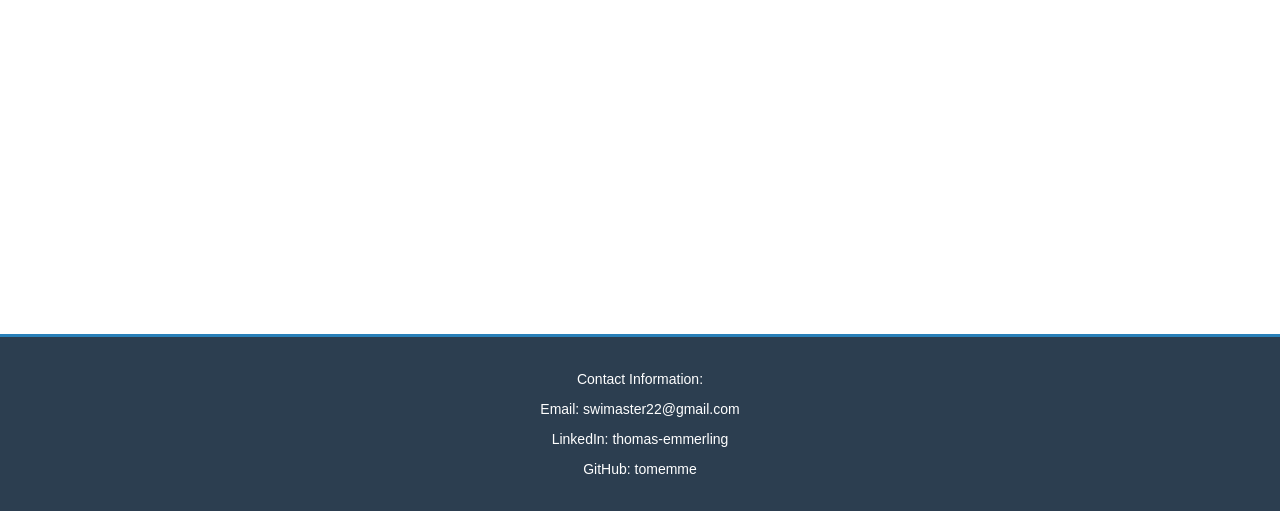
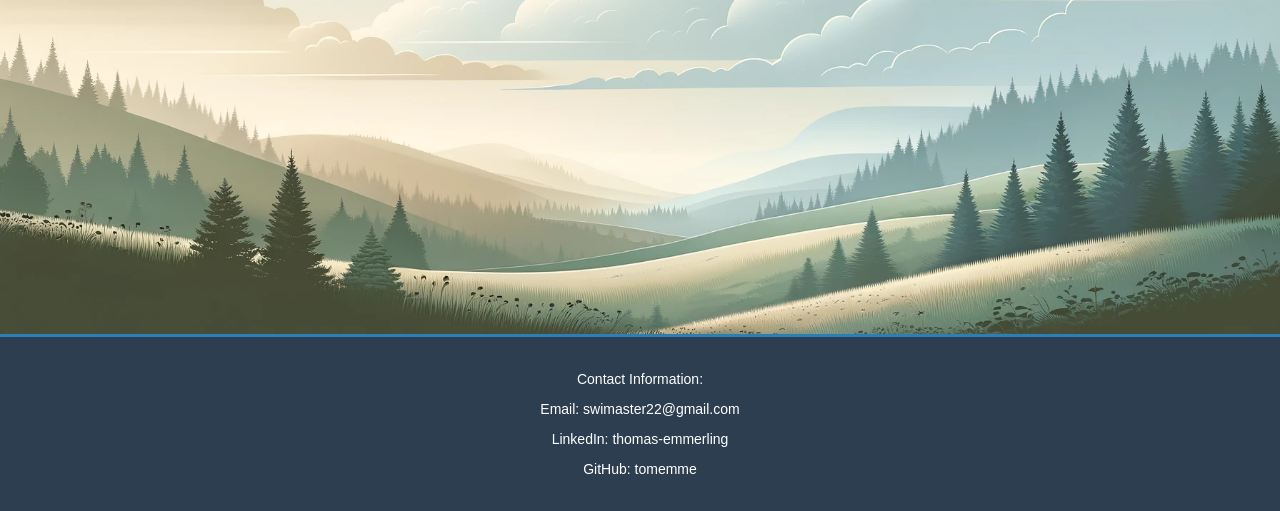
Before and after one commit to tomemme/portfolio, a plain HTML site: page index.html in a window 1280 px wide. Shown: the part 512-1023 px from the top of the page. Drawn offline with Linux system fonts and the light colour scheme; no server answers.

Commit message:
added background image for wordcloud part 2

```diff
--- a/styles.css
+++ b/styles.css
@@ -193,7 +193,7 @@ main#wordCloud {
     position: relative;
     height: calc(100vh - 120px);
     overflow: hidden;
-    background: url('sereneNature.webp') no-repeat center center;
+    background: url('images/sereneNature.webp') no-repeat center center;
     background-size: cover;
 }
 
```
